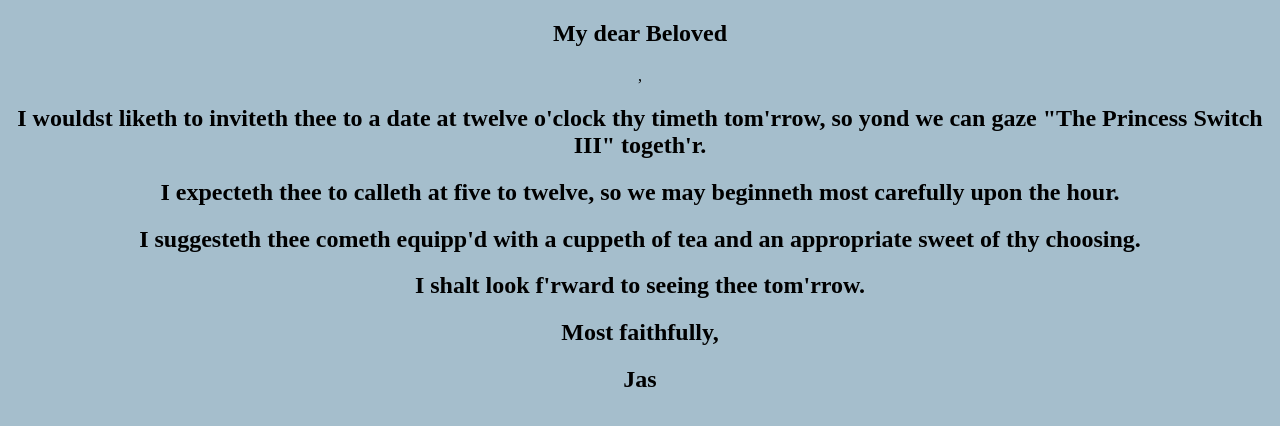
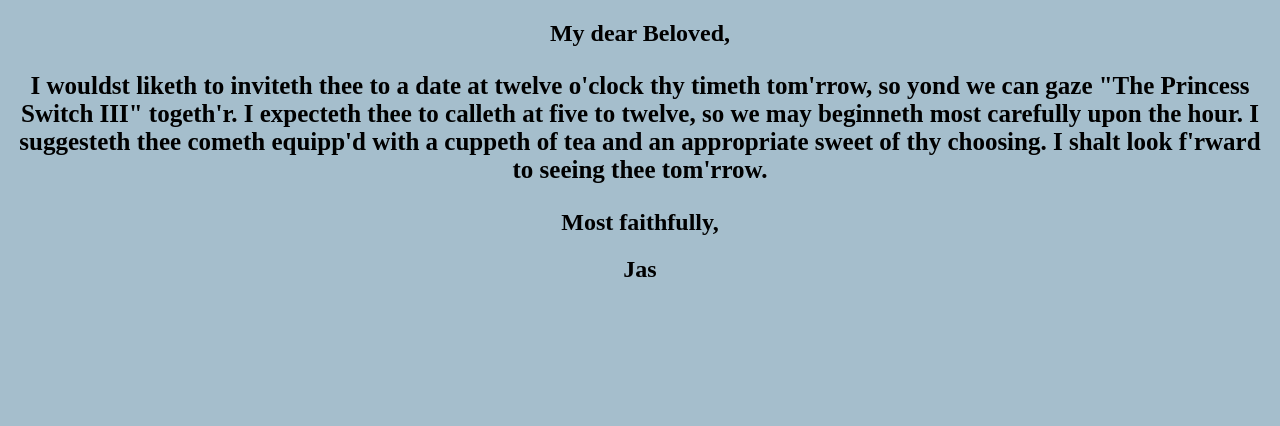
Before and after one commit to jasminJoachims/Emily, a plain HTML site: page index.html in a window 1280 px wide. Drawn offline with Linux system fonts and the light colour scheme.

Commit message:
update text

```diff
--- a/index.html
+++ b/index.html
@@ -7,12 +7,12 @@
     <link rel="icon" href="favicon.ico">
   </head>
   <body>
-    <h2>My dear Beloved</h2>,
+    <h2>My dear Beloved,</h2>
 
-    <h2>I wouldst liketh to inviteth thee to a date at twelve o'clock thy timeth tom'rrow, so yond we can gaze "The Princess Switch III" togeth'r.</h2>
-    <h2>I expecteth thee to calleth at five to twelve, so we may beginneth most carefully upon the hour.</h2>
-    <h2>I suggesteth thee cometh equipp'd with a cuppeth of tea and an appropriate sweet of thy choosing.</h2>
-    <h2>I shalt look f'rward to seeing thee tom'rrow.</h2>
+    <h2><p>I wouldst liketh to inviteth thee to a date at twelve o'clock thy timeth tom'rrow, so yond we can gaze "The Princess Switch III" togeth'r.
+    I expecteth thee to calleth at five to twelve, so we may beginneth most carefully upon the hour.
+    I suggesteth thee cometh equipp'd with a cuppeth of tea and an appropriate sweet of thy choosing.
+    I shalt look f'rward to seeing thee tom'rrow.</p></h2>
 
     <h2>Most faithfully,</h2>
     <h2>Jas</h2>
```
